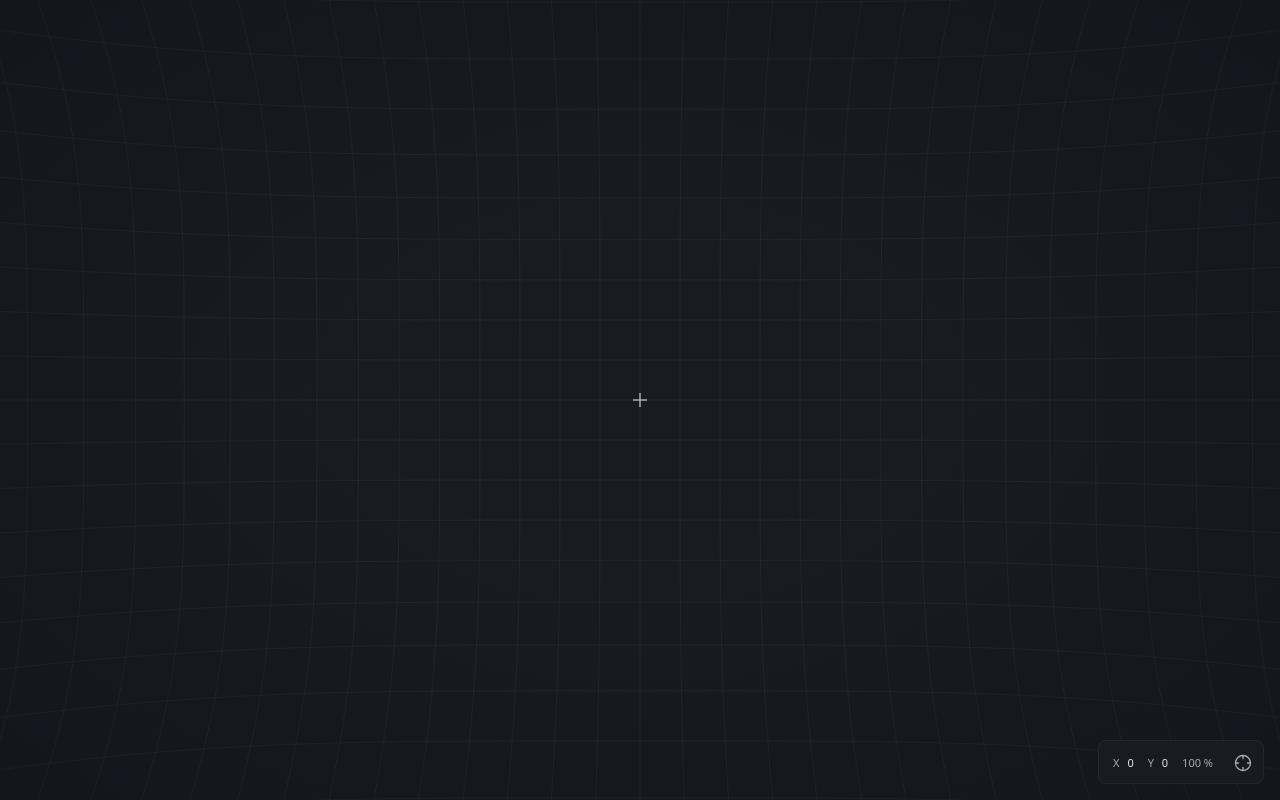
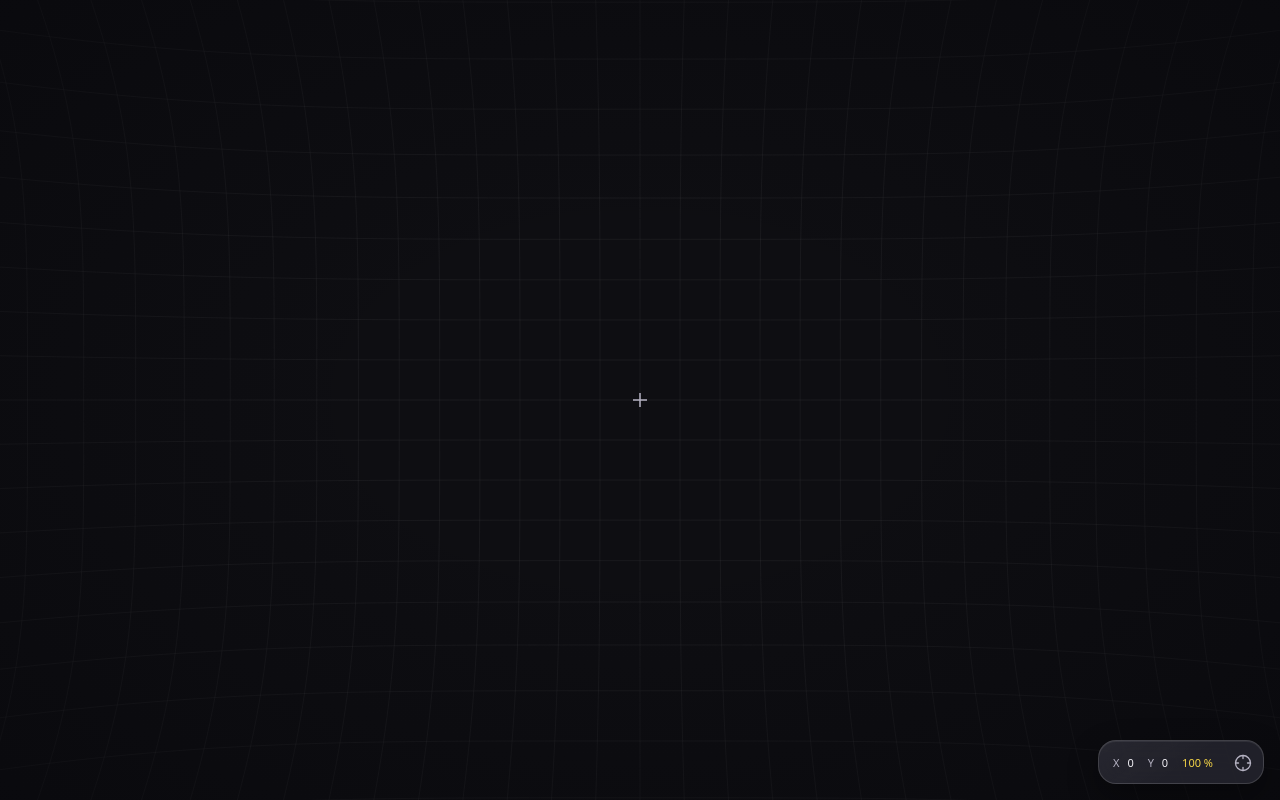
Before and after one commit to lalBi94/Sapphire3, a React (Vite) app: page / in a window 1280 px wide. Built offline with nearby package versions, Linux system fonts and the light colour scheme.

Commit message:
Applique le theme Squircle et Glass aux composants communs

```diff
--- a/src/components/Canvas/Canvas.css
+++ b/src/components/Canvas/Canvas.css
@@ -15,7 +15,7 @@
 }
 
 .canvas:focus-visible {
-  outline: 1px solid var(--color-text-muted);
+  outline: 2px solid var(--color-focus);
   outline-offset: -1px;
 }
 
--- a/src/components/CanvasContextMenu/CanvasContextMenu.css
+++ b/src/components/CanvasContextMenu/CanvasContextMenu.css
@@ -2,23 +2,23 @@
   position: absolute;
   z-index: 3;
   width: 184px;
-  padding: 6px;
+  padding: var(--space-small);
   border: 1px solid var(--color-border);
-  border-radius: 8px;
-  background: var(--color-surface-raised);
-  box-shadow: 0 8px 24px #00000033;
+  border-radius: var(--radius-panel);
+  background: var(--surface-reflection), var(--surface-floating);
+  box-shadow: var(--shadow-panel);
   cursor: default;
 }
 
 .canvas-context-menu button {
   display: flex;
   align-items: center;
-  gap: 8px;
+  gap: var(--space-control);
   width: 100%;
   min-height: 36px;
   padding: 8px 10px;
   border: 0;
-  border-radius: 4px;
+  border-radius: var(--radius-control);
   color: var(--color-text);
   background: transparent;
   text-align: left;
@@ -32,14 +32,18 @@
   color: currentColor;
 }
 
-.canvas-context-menu button:not(:disabled):hover,
+.canvas-context-menu button:not(:disabled):hover {
+  background: var(--color-hover);
+}
+
 .canvas-context-menu button:focus-visible {
-  outline: none;
+  outline: 2px solid var(--color-focus);
+  outline-offset: -2px;
   background: var(--color-hover);
 }
 
 .canvas-context-menu button:disabled {
   color: var(--color-text-muted);
-  opacity: 0.45;
+  opacity: var(--opacity-disabled);
   cursor: not-allowed;
 }
--- a/src/components/CanvasStatus/CanvasStatus.css
+++ b/src/components/CanvasStatus/CanvasStatus.css
@@ -1,17 +1,18 @@
 .canvas-status {
   position: absolute;
   z-index: 2;
-  right: 16px;
-  bottom: 16px;
+  right: var(--space-panel);
+  bottom: var(--space-panel);
   display: flex;
   align-items: center;
   gap: 14px;
   max-width: calc(100% - 32px);
   padding: 6px 6px 6px 14px;
-  border: 1px solid var(--color-grid);
-  border-radius: 8px;
+  border: 1px solid var(--color-border);
+  border-radius: var(--radius-panel);
   color: var(--color-text-muted);
-  background: var(--color-surface);
+  background: var(--surface-reflection), var(--surface-floating);
+  box-shadow: var(--shadow-panel);
   font-size: 11px;
   font-variant-numeric: tabular-nums;
   cursor: default;
@@ -30,6 +31,7 @@
 
 .canvas-status__zoom {
   white-space: nowrap;
+  color: var(--color-primary);
 }
 
 .canvas-status button {
@@ -40,19 +42,19 @@
   height: 30px;
   padding: 6px;
   border: 1px solid transparent;
-  border-radius: 5px;
+  border-radius: var(--radius-control);
   color: var(--color-text-muted);
   background: transparent;
   cursor: pointer;
 }
 
 .canvas-status button:hover {
-  color: var(--color-text);
-  background: var(--color-grid);
+  color: var(--color-primary);
+  background: var(--color-yellow-soft);
 }
 
 .canvas-status button:focus-visible {
-  outline: 1px solid var(--color-text-muted);
+  outline: 2px solid var(--color-focus);
   outline-offset: 2px;
 }
 
--- a/src/components/LogicTree/LogicTree.css
+++ b/src/components/LogicTree/LogicTree.css
@@ -1,8 +1,9 @@
 .logic-tree { height: calc(100% - 40px); overflow: auto; padding: 10px 10px 28px; cursor: default; }
 .logic-tree__empty, .logic-tree__missing { margin: 4px; color: var(--color-text-muted); font-size: 11px; line-height: 1.5; }
 .logic-tree__missing { color: var(--color-diagnostic); overflow-wrap: anywhere; }
-.logic-node { margin: 6px 0; padding: 7px; border: 1px solid var(--color-border); border-radius: 5px; background: var(--color-surface); min-width: 0; }
-.logic-node--selected { box-shadow: 0 0 0 1px var(--color-main-accent); }
+.logic-node { margin: var(--space-small) 0; padding: 7px; border: 1px solid var(--color-border); border-radius: var(--radius-control); background: var(--color-anthracite); min-width: 0; }
+.logic-node--selected { box-shadow: var(--shadow-selection); background: var(--color-selection-surface); }
+.logic-node--selected > .logic-node__header .logic-node__heading > span:first-child { text-decoration: underline; text-underline-offset: 3px; }
 .logic-node[data-group='variable'] { border-color: var(--color-node-variable); }
 .logic-node[data-group='type'] { border-color: var(--color-node-type); }
 .logic-node[data-group='function'] { border-color: var(--color-node-function); }
@@ -18,9 +19,11 @@
 .logic-node--collapsed { padding: 5px 7px; }
 .logic-node__header { display: flex; align-items: flex-start; gap: 4px; min-width: 0; }
 .logic-node__toggle { display: grid; place-items: center; flex: 0 0 auto; width: 16px; height: 16px; padding: 0; border: 0; background: transparent; color: var(--color-text-muted); cursor: pointer; }
-.logic-node__toggle:focus-visible { outline: 1px solid var(--color-text-muted); outline-offset: 2px; }
+.logic-node__toggle:focus-visible { outline: 2px solid var(--color-focus); outline-offset: 2px; }
+.logic-node__toggle:hover, .logic-node__heading:hover { color: var(--color-selection); }
+.logic-node__toggle, .logic-node__heading { border-radius: var(--radius-small); }
 .logic-node__heading { flex: 1; min-width: 0; display: flex; justify-content: space-between; gap: 8px; padding: 0; border: 0; background: transparent; color: var(--color-text); text-align: left; font: inherit; font-size: 11px; cursor: pointer; overflow-wrap: anywhere; }
-.logic-node__heading:focus-visible { outline: 1px solid var(--color-text-muted); outline-offset: 3px; }
+.logic-node__heading:focus-visible { outline: 2px solid var(--color-focus); outline-offset: 3px; }
 .logic-node__issues { flex: 0 0 auto; color: var(--color-diagnostic); }
 .logic-node__summary { display: flex; flex-wrap: wrap; gap: 6px; color: var(--color-text-muted); font-size: 10px; margin-top: 4px; overflow-wrap: anywhere; }
 .logic-node__summary--collapsed { display: block; white-space: nowrap; overflow: hidden; text-overflow: ellipsis; }
--- a/src/styles/global.css
+++ b/src/styles/global.css
@@ -20,3 +20,43 @@ body,
   margin: 0;
   overflow: hidden;
 }
+
+/* Géométrie commune : arrondis de repli, coins continus lorsque disponibles. */
+:where(button, input, select, textarea, fieldset, .canvas-module, .canvas-status, .canvas-context-menu, .logic-context-menu, .node-properties, .logic-node) {
+  corner-shape: var(--corner-shape);
+}
+
+:where(button, input, select, textarea) {
+  accent-color: var(--color-primary);
+  transition: background-color var(--duration-fast) var(--easing-ui),
+    color var(--duration-fast) var(--easing-ui),
+    border-color var(--duration-fast) var(--easing-ui),
+    opacity var(--duration-fast) var(--easing-ui);
+}
+
+:where(button:not(:disabled):active) {
+  opacity: 0.8;
+}
+
+::selection {
+  background: var(--color-selection);
+  color: var(--color-on-primary);
+}
+
+/* Un seul plan flouté par panneau ; cartes et nœuds imbriqués sans flou. */
+@supports ((backdrop-filter: blur(1px)) or (-webkit-backdrop-filter: blur(1px))) {
+  :root { --surface-floating: var(--color-glass); }
+
+  .canvas-status, .canvas-context-menu, .logic-context-menu, .node-properties {
+    -webkit-backdrop-filter: blur(var(--blur-panel));
+    backdrop-filter: blur(var(--blur-panel));
+  }
+}
+
+@media (prefers-reduced-transparency: reduce) {
+  :root { --surface-floating: var(--color-surface-raised); --blur-panel: 0px; }
+}
+
+@media (prefers-reduced-motion: reduce) {
+  :root { --duration-fast: 0ms; }
+}
--- a/src/styles/tokens.css
+++ b/src/styles/tokens.css
@@ -1,17 +1,56 @@
 :root {
   --font-family: system-ui, sans-serif;
-  --color-surface: #181b20;
-  --color-grid: #ffffff0d;
-  --color-canvas-edge: #0b0e1466;
-  --color-text: #e8e9ed;
-  --color-text-muted: #a6aab5;
-  --color-surface-raised: #23262d;
-  --color-module-surface: #1c2026f5;
-  --color-comment-surface: #222323f2;
-  --color-border: #343a44;
-  --color-hover: #ffffff0a;
-  --color-main-accent: #829dba;
-  --color-diagnostic: #d8b184;
+  --color-black: #0e0e12;
+  --color-anthracite: #19191f;
+  --color-anthracite-raised: #24242c;
+  --color-yellow: #f5d547;
+  --color-yellow-hover: #ffe777;
+  --color-yellow-active: #dbba30;
+  --color-yellow-soft: #f5d54718;
+  --color-violet: #c4b1ff;
+  --color-violet-soft: #c4b1ff18;
+  --color-violet-border: #c4b1ff88;
+  --color-surface: var(--color-black);
+  --color-grid: #ffffff0c;
+  --color-canvas-edge: #07070b99;
+  --color-text: #f2f1f6;
+  --color-text-muted: #b5b2c2;
+  --color-surface-raised: var(--color-anthracite-raised);
+  --color-module-surface: #19191ff5;
+  --color-comment-surface: #211f28f5;
+  --color-border: #ffffff24;
+  --color-border-hover: #ffffff48;
+  --color-hover: #ffffff0d;
+  --color-primary: var(--color-yellow);
+  --color-primary-hover: var(--color-yellow-hover);
+  --color-primary-active: var(--color-yellow-active);
+  --color-on-primary: var(--color-black);
+  --color-selection: var(--color-violet);
+  --color-selection-surface: var(--color-violet-soft);
+  --color-selection-border: var(--color-violet-border);
+  --color-focus: var(--color-yellow);
+  --color-main-accent: var(--color-yellow);
+  --color-diagnostic: #f3b1a3;
+  --color-input: #101015;
+  --color-glass-reflection: #ffffff08;
+  --color-glass-highlight: #ffffff12;
+  --opacity-disabled: 0.5;
+  --radius-small: 6px;
+  --radius-control: 10px;
+  --radius-panel: 18px;
+  --corner-shape: squircle;
+  --space-small: 6px;
+  --space-control: 8px;
+  --space-panel: 16px;
+  --blur-panel: 16px;
+  --color-glass: #24242ce8;
+  --surface-floating: var(--color-surface-raised);
+  --surface-reflection: linear-gradient(145deg, var(--color-glass-reflection), transparent 55%);
+  --shadow-panel: 0 12px 32px #00000055, inset 0 1px 0 var(--color-glass-highlight);
+  --shadow-card: 0 6px 20px #00000033, inset 0 1px 0 var(--color-glass-reflection);
+  --shadow-selection: 0 0 0 2px var(--color-selection);
+  --duration-fast: 180ms;
+  --easing-ui: ease-out;
   --color-node-variable: #6f9ff5;
   --color-node-type: #5fc9d8;
   --color-node-function: #b58cf0;
```
Also changed, not shown: src/components/CanvasModule/CanvasModule.css (+20 -13 lines), src/components/LogicContextMenu/LogicContextMenu.css (+7 -5 lines), src/components/NodeForm/NodeForm.css (+11 -6 lines), src/components/NodeProperties/NodeProperties.css (+8 -6 lines), 2 other files (tests, documents, lock files or other folders).
